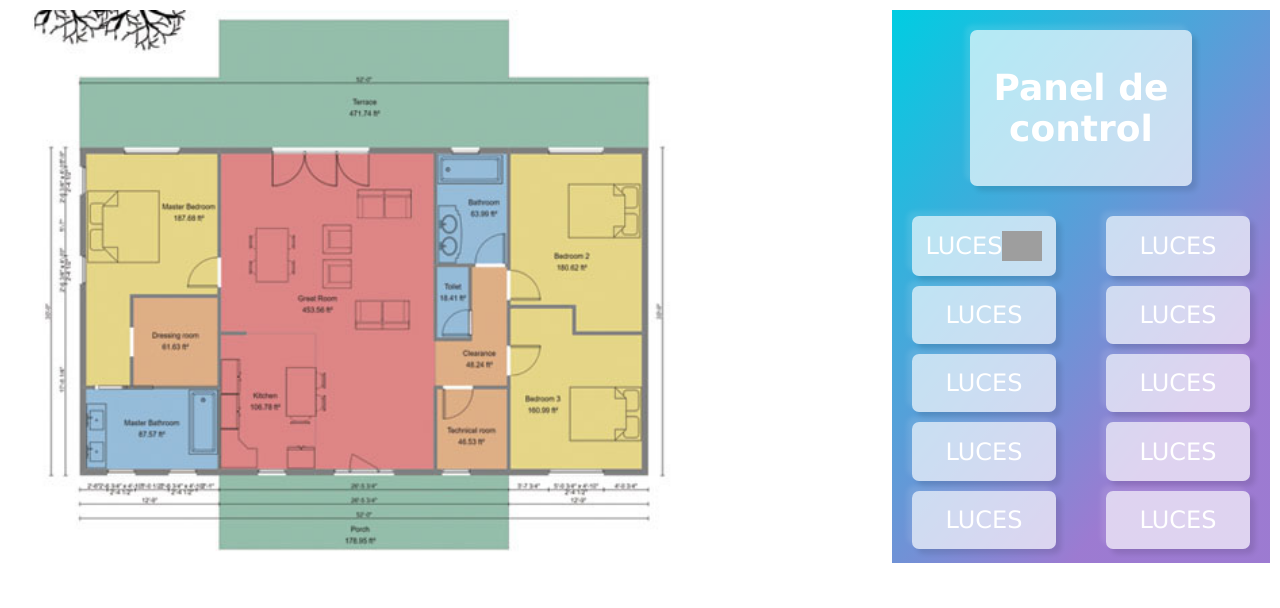
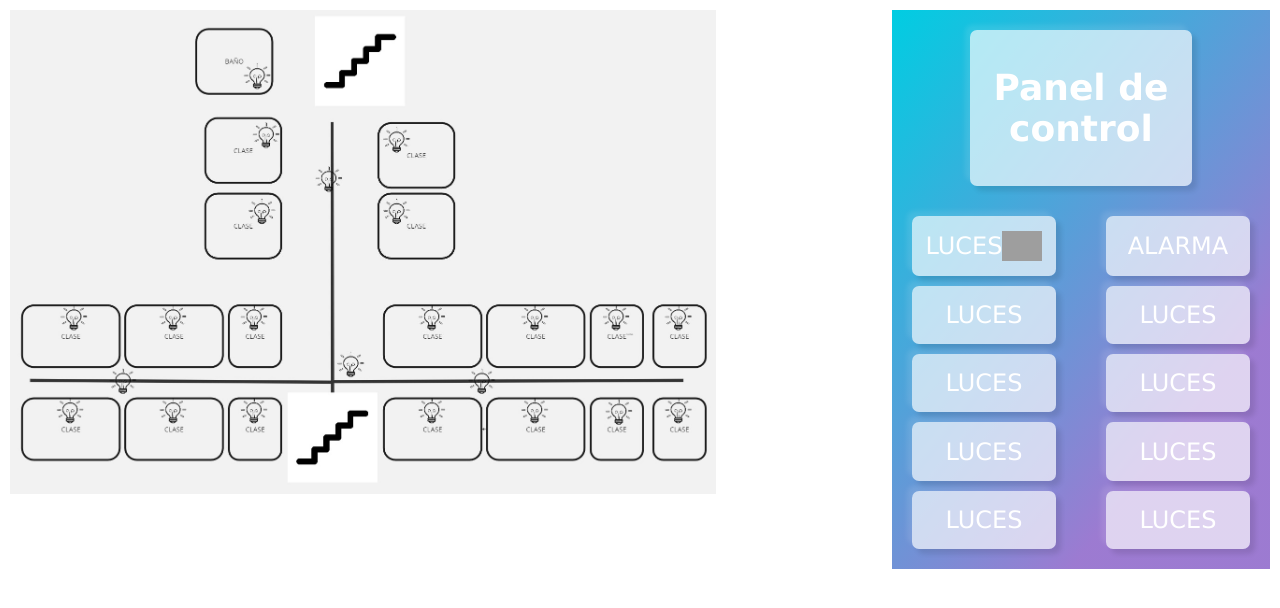
Before and after one commit to Ibaigz/Erronka0, a PHP site: page /plano1.html in a window 1280 px wide. Shown: the part 80-688 px from the top of the page. Run offline with PHP 8.4, Linux system fonts and the light colour scheme; grey boxes are pictures that could not be loaded.

Commit message:
plano1 con luz y alarma

```diff
--- a/plano1.css
+++ b/plano1.css
@@ -24,7 +24,7 @@ header {
     display: flex;
     margin-left: 10px;
     margin-right: 10px;
-
+    position: relative;
 }
 
 #section1 {
@@ -38,7 +38,8 @@ header {
     background: linear-gradient(129deg, rgba(0, 205, 226, 1) 0%, rgba(156, 122, 209, 0.9969364454766282) 76%);
     color: white;
     text-align: center;
-
+    padding-bottom: 20px;
+    ;
 }
 
 #section2,
@@ -81,15 +82,51 @@ p {
     border-radius: 7px;
     margin: 0 auto;
 }
+
 .changed {
-    background-color: lightcoral;
+    background-color: rgb(238, 238, 101);
+}
+
+/* .changedAlarma {
+    background-color: rgb(224, 84, 84);
+    z-index: 2;
+
+    position: relative;
+    text-align: center;
+
+} */
+
+.changedAlarma {
+    position: absolute;
+    top: 0;
+    left: 0;
+    width: 100%;
+    height: 100%;
+    background-color: rgba(255, 0, 0, 0.5); /* Fondo semi-transparente para la alarma */
+    display: none; /* Inicialmente oculto */
+    z-index: 10; /* Asegura que esté sobre el container */
+}
+
+@keyframes fade {
+    0% { opacity: 0; }
+    50% { opacity: 1; }
+    100% { opacity: 0; }
+}
+
+.fading {
+    animation: fade 2s infinite; /* Animación de fade in - fade out */
+}
+
+#planoOn {
+    display: none;
 }
 
 #bombilla {
     width: 40px;
 
+}
 
-}
+
 
 .plano {
     width: 80%;
--- a/plano1.html
+++ b/plano1.html
@@ -1,20 +1,29 @@
 <!DOCTYPE html>
 <html lang="en">
   <head>
-    <meta charset="UTF-8">
-    <meta name="viewport" content="width=device-width, initial-scale=1.0">
-    <link rel="stylesheet" href="./plano1.css">
+    <meta charset="UTF-8" />
+    <meta name="viewport" content="width=device-width, initial-scale=1.0" />
+    <link rel="stylesheet" href="./plano1.css" />
     <title>Document</title>
   </head>
   <body>
+    <header>MENU</header>
+    <main>
 
-    <header>
-        MENU
-    </header>
-    <main>
         <div class="container">
           <section id="section1">
-                <img class="plano" src="/Erronka0/plano1.jpg" alt="">
+            <img
+              id="planoOff"
+              class="plano"
+              src="./media/Plano1_Off.jpg"
+              alt=""
+            />
+            <img
+              id="planoOn"
+              class="plano"
+              src="./media/Plano1_On.jpg"
+              alt=""
+            />
           </section>
           <section id="section2">
             <div class="fondoP">
@@ -23,42 +32,55 @@
             <div class="botones">
               <div id="myBombilla" class="fondoBoton">
                 LUCES
-                        <img id="bombilla" src="./media/bombilla.png" alt="">
+                <img id="bombilla" src="./media/bombilla.png" alt="" />
               </div>
-                    <div class="fondoBoton">
-                        LUCES
-                    </div>
-                    <div class="fondoBoton">
-                        LUCES
-                    </div>
-                    <div class="fondoBoton">
-                        LUCES
-                    </div>
-                    <div class="fondoBoton">
-                        LUCES
-                    </div>
-                    <div class="fondoBoton">
-                        LUCES
-                    </div>
-                    <div class="fondoBoton">
-                        LUCES
-                    </div>
-                    <div class="fondoBoton">
-                        LUCES
-                    </div>
-                    <div class="fondoBoton">
-                        LUCES
-                    </div>
-                    <div class="fondoBoton">
-                        LUCES
-                    </div>
+              <div id="myAlarma" class="fondoBoton">ALARMA</div>
+              <div class="fondoBoton">LUCES</div>
+              <div class="fondoBoton">LUCES</div>
+              <div class="fondoBoton">LUCES</div>
+              <div class="fondoBoton">LUCES</div>
+              <div class="fondoBoton">LUCES</div>
+              <div class="fondoBoton">LUCES</div>
+              <div class="fondoBoton">LUCES</div>
+              <div class="fondoBoton">LUCES</div>
             </div>
           </section>
-        </container>
+          <div id="alarmBlock"></div>
+        </div>
     </main>
     <script>
-        document.getElementById("myBombilla").addEventListener("click", function() {
+      let planoOn = document.getElementById("planoOn");
+      let planoOff = document.getElementById("planoOff");
+
+      document
+        .getElementById("myBombilla")
+        .addEventListener("click", function () {
           this.classList.toggle("changed");
+          planoOn.style.display =
+            planoOn.style.display === "block" ? "none" : "block";
+          planoOff.style.display =
+            planoOff.style.display === "none" ? "block" : "none";
+        });
+      let alarma = document.getElementById("alarmBlock");
+      let alarmActive = false;
+      document
+        .getElementById("myAlarma")
+        .addEventListener("click", function () {
+          alarma.classList.toggle("changedAlarma");
+          if (!alarmActive) {
+            alarma.style.display = "block";
+            alarma.classList.add("fading");
+            alarmActive = true;
+            setTimeout(() => {
+              alarma.classList.remove("fading"); // Detiene la animación
+              alarma.style.display = "none"; // Oculta el div
+              alarmActive = false;
+          }, 5000);
+          } else {
+            alarma.style.display = "none";
+            alarma.classList.remove("fading");
+            alarmActive = false;
+          }
         });
     </script>
   </body>
```
Also changed, not shown: media/Plano1_Off.jpg (added), media/Plano1_On.jpg (added). Lines whose indentation alone changed are shown as unchanged.
